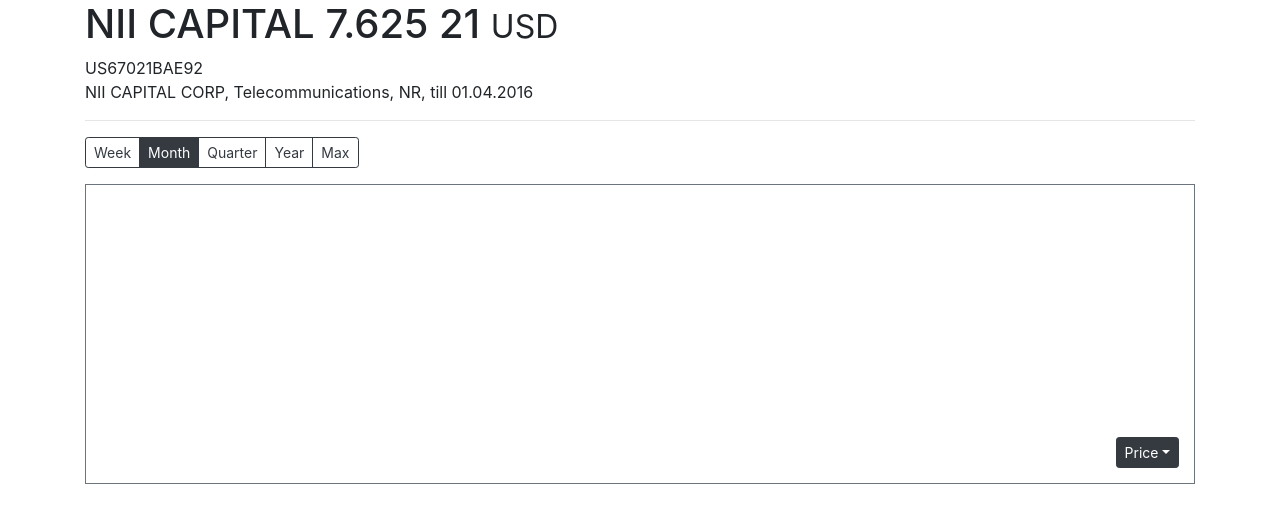
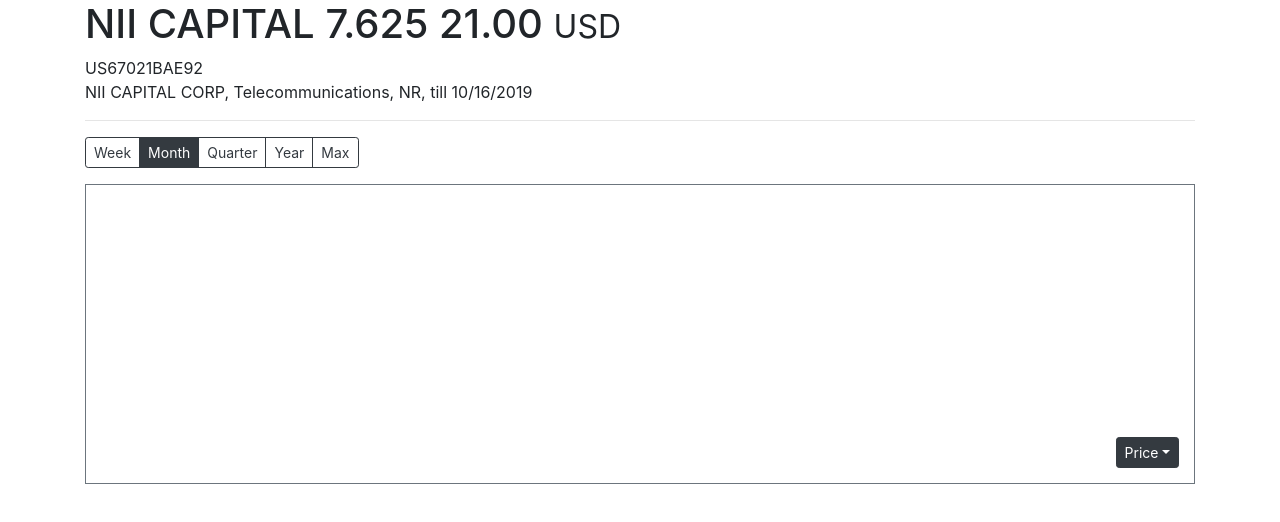
Before and after one commit to EvgenyShupikov/task3, a React (Create React App) app: page / in a window 1280 px wide. Shown: the top 522 px of the page. Built offline with nearby package versions, Linux system fonts and the light colour scheme.

Commit message:
add component Header

```diff
--- a/src/components/Card.js
+++ b/src/components/Card.js
@@ -2,6 +2,7 @@
 import ButtonGroupTimeInterval from './ButtonGroupTimeInterval';
 import { TIME_INTERVAL, BOND_DATA_TYPE } from '../store/bonds/types';
 import DropDownBondDataType from './DropDownBondDataType';
+import Header from './Header';
 
 
 function Card() {
@@ -9,15 +10,13 @@
     <div>
 
       {/* header */}
-      <div className="h1">
-        NII CAPITAL 7.625 21
-          {' '}
-        <span className="small">USD</span>
-      </div>
-      <div>
-        <span className="d-block">US67021BAE92</span>
-        <span className="d-block">NII CAPITAL CORP, Telecommunications, NR, till 01.04.2016</span>
-      </div>
+      <Header isin={'US67021BAE92'}
+        shortName={'NII CAPITAL'}
+        fillName={'NII CAPITAL CORP, Telecommunications, NR'}
+        yieldValue={7.625}
+        price={21}
+        currency={'USD'}
+        date={new Date()} />
 
       <hr />
 
--- /dev/null
+++ b/src/components/Header.js
@@ -0,0 +1,48 @@
+import React from 'react';
+import PropTypes from 'prop-types';
+
+
+const propTypes = {
+    isin: PropTypes.string,
+    shortName: PropTypes.string,
+    fillName: PropTypes.string,
+    yieldValue: PropTypes.number,
+    price: PropTypes.number,
+    currency: PropTypes.string,
+    date: PropTypes.instanceOf(Date),
+};
+
+
+const defaultProps = {
+  isin: 'unknown',
+  shortName: 'unknown',
+  fillName: 'unknown',
+  yieldValue: 0,
+  price: 0,
+  currency: 'USD',
+  date: new Date()
+};
+
+
+function Header({isin, shortName, fillName, yieldValue, price, currency, date}) {
+  return (
+    <div>
+      <div className="h1">
+        {shortName} {yieldValue.toFixed(3)} {price.toFixed(2)}
+        {' '}
+        <span className="small">{currency}</span>
+      </div>
+      <div>
+        <span className="d-block">{isin}</span>
+        <span className="d-block">{fillName}, till {date.toLocaleDateString()}</span>
+      </div>
+    </div>
+  );
+}
+
+
+Header.propTypes = propTypes;
+Header.defaultProps = defaultProps;
+
+
+export default Header;
```
